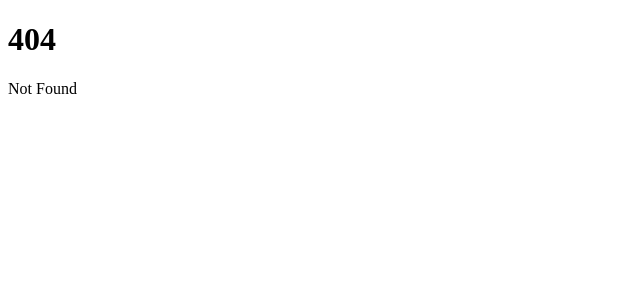
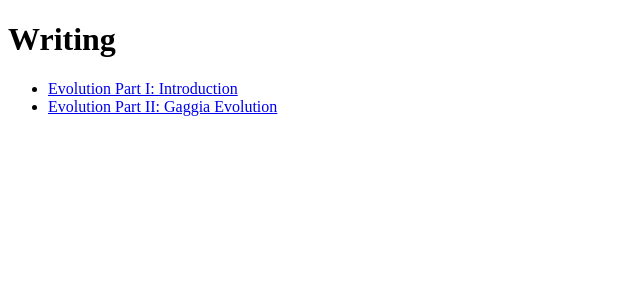
Before and after one commit to wric/ricw.se, a SvelteKit app: page /writing in a window 1280 px wide. Before the commit this address had no page. Shown: the top 300 px of the page, without its empty margins (0-640 px from the left). Built offline with nearby package versions, Linux system fonts and the light colour scheme.

Commit message:
add boilerplate for writing

```diff
--- /dev/null
+++ b/src/routes/writing/+page.svelte
@@ -0,0 +1,10 @@
+<h1>Writing</h1>
+
+<ul>
+	<li>
+		<a href="https://github.com/wric">Evolution Part I: Introduction</a>
+	</li>
+	<li>
+		<a href="mailto:westberg.richard@gmail.com">Evolution Part II: Gaggia Evolution</a>
+	</li>
+</ul>
```
